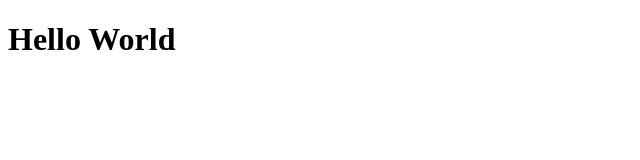
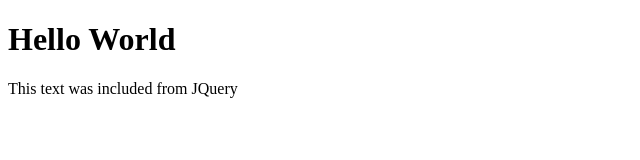
Before and after one commit to MarcinMiotk/learning-webpack, a website built with webpack: page activeTable/web/index.html in a window 1280 px wide. Shown: the whole page, without its empty margins (0-640 px from the left). Built offline with nearby package versions, Linux system fonts and the light colour scheme.

Commit message:
HTML page and TypeScript use JQuery

```diff
--- a/activeTable/src/main.ts
+++ b/activeTable/src/main.ts
@@ -1,2 +1,7 @@
 console.log("Hello World");
 console.log("I am main TypeScript");
+
+
+jQuery(function () {
+    $("div.comment").text("This text was included from JQuery");
+})
--- a/activeTable/web/index.html
+++ b/activeTable/web/index.html
@@ -7,6 +7,9 @@
 <body>
     <h1>Hello World</h1>
 
+    <div class="comment"></div>
+
+    <script src="../node_modules/jquery/dist/jquery.min.js"></script>
     <script src="../dist/bundle.js"></script>
 </body>
 </html>
```
Also changed, not shown: 1 other file.
